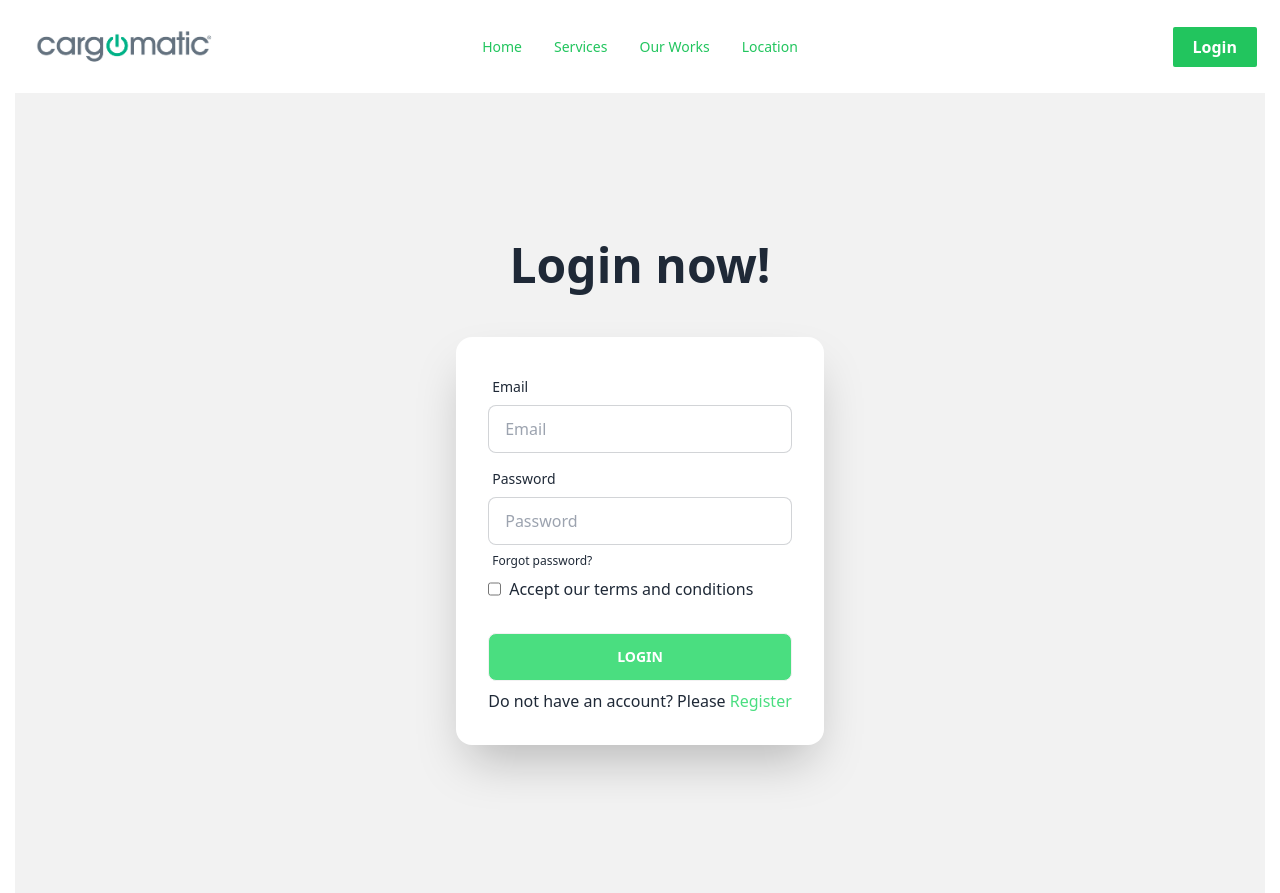
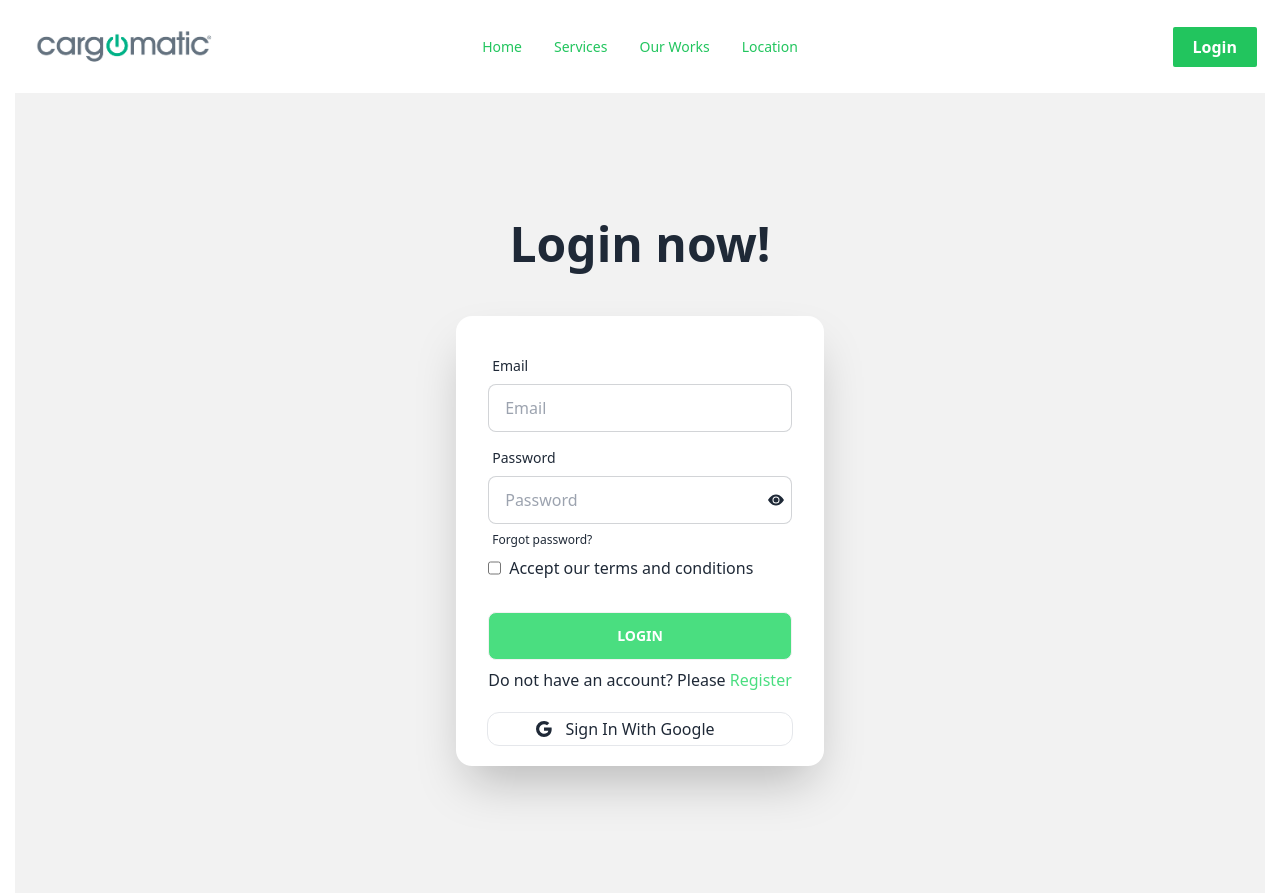
Before and after one commit to Sayedul3731/corporate-event-management, a React (Vite) app: page /login in a window 1280 px wide. Built offline with nearby package versions, Linux system fonts and the light colour scheme; a web font is replaced by a local one.

Commit message:
Log in with google functionality added

```diff
--- a/package.json
+++ b/package.json
@@ -18,6 +18,7 @@
     "react-dom": "^18.2.0",
     "react-icons": "^4.11.0",
     "react-router-dom": "^6.16.0",
+    "react-toastify": "^9.1.3",
     "sort-by": "^1.2.0",
     "sweetalert": "^2.1.2"
   },
--- a/src/Pages/Login/Login.jsx
+++ b/src/Pages/Login/Login.jsx
@@ -2,22 +2,35 @@ import { Link } from "react-router-dom";
 import { AuthContext } from "../../Provider/AuthProvider";
 import { useContext, useState } from "react"
 import swal from 'sweetalert';
+import { BsEyeFill, BsEyeSlashFill, BsGoogle } from "react-icons/bs"
 
 const Login = () => {
 
     const [email, setEmail] = useState("")
     const [password, setPassword] = useState("")
+    const [show, setShow] = useState(false)
+
     const { signIn } = useContext(AuthContext)
+    const { logInWithGoogle } = useContext(AuthContext)
+    const handleLogInWithGoogle = () => {
+        logInWithGoogle()
+            .then(result => {
+                console.log(result.user)
+            })
+            .catch(error => {
+                console.error(error);
+            })
+    }
     const handleSignIn = (e) => {
         e.preventDefault()
         signIn(email, password)
-        .then( result => {
+            .then(result => {
                 console.log(result.user);
-            swal("Congratulations!", "You Logged In Successfully!", "success");
+                swal("Thank You!", "You Logged In Successfully!", "success");
             })
             .catch(error => {
-            console.error(error);
-            swal("Oh!", "Your Log in is not success!", "error");
+                // console.error(error);
+                swal("Oh!", `${error.message}`, "error");
             })
     }
     return (
@@ -35,10 +48,13 @@ const Login = () => {
                             <input onChange={(e) => setEmail(e.target.value)} type="email" placeholder="Email" name="email" className="input input-bordered" required />
                         </div>
                         <div className="form-control">
+                            <div className="relative">
                                 <label className="label">
                                     <span className="label-text">Password</span>
                                 </label>
-                            <input onChange={(e) => setPassword(e.target.value)} type="password" placeholder="Password" name="password" className="input input-bordered" required />
+                                <input onChange={(e) => setPassword(e.target.value)} type={show ? 'text' : 'password'} placeholder="Password" name="password" className="input input-bordered w-full" required />
+                                <span className="absolute -ml-6 mt-4" onClick={() => setShow(!show)}>{show ? <BsEyeSlashFill></BsEyeSlashFill> : <BsEyeFill></BsEyeFill>}</span>
+                            </div>
                             <label className="label">
                                 <a href="#" className="label-text-alt link link-hover">Forgot password?</a>
                             </label>
@@ -52,6 +68,11 @@ const Login = () => {
                         </div>
                         <p>Do not have an account? Please <Link to="/register"><span className="text-green-400">Register</span></Link></p>
                     </form>
+                    <div className="relative w-full -mt-8 flex justify-center items-center">
+                    <button onClick={handleLogInWithGoogle} className="border w-5/6 m-5 py-1 rounded-xl">Sign In With Google</button>
+                    <p className="-ml-48 absolute"><BsGoogle></BsGoogle></p>
+
+                    </div>
                 </div>
             </div>
         </div>
--- a/src/Pages/Register/Register.jsx
+++ b/src/Pages/Register/Register.jsx
@@ -2,6 +2,7 @@ import { Link } from "react-router-dom"
 import { AuthContext } from "../../Provider/AuthProvider";
 import { useContext, useState } from "react"
 import swal from 'sweetalert';
+import { BsEyeFill, BsEyeSlashFill } from "react-icons/bs"
 
 const Register = () => {
 
@@ -11,10 +12,20 @@ const Register = () => {
     const [email, setEmail] = useState("")
     const [password, setPassword] = useState("")
     const [photo, setPhoto] = useState("")
+    const [show, setShow] = useState(false)
+    const [accepted, setAccepted] = useState(false)
+    // const [err, setErr] = useState("")
 
     const handleRegister = (e) => {
         e.preventDefault()
-        console.log(name,photo);
+        console.log(name,photo, accepted);
+        if(!/(?=.*[A-Z])(?=.*[!@#$%^&*]).{6,}/.test(password)){
+            swal("Oh!", "Password Should be at least 6 character, a capital letter and a special character.")
+            return;
+        }else if(accepted !== true){
+            swal("Oh!", "Please accept our Terms and Conditions", "error")
+            return;
+        }
         userCreate(email, password)
         .then( result => {
             console.log(result.user);
@@ -52,13 +63,16 @@ const Register = () => {
                             <input onChange={(e) => setEmail(e.target.value)} type="email" placeholder="Email" name="email" className="input input-bordered" required />
                         </div>
                         <div className="form-control">
-                            <label className="label">
-                                <span className="label-text">Password</span>
-                            </label>
-                            <input onChange={(e) => setPassword(e.target.value)} type="password" placeholder="Password" name="password" className="input input-bordered" required />
+                        <div className="relative">
+                                <label className="label">
+                                    <span className="label-text">Password</span>
+                                </label>
+                                <input onChange={(e) => setPassword(e.target.value)} type={show ? 'text' : 'password'} placeholder="Password" name="password" className="input input-bordered w-full" required />
+                                <span className="absolute -ml-6 mt-4" onClick={() => setShow(!show)}>{ show ? <BsEyeSlashFill></BsEyeSlashFill> : <BsEyeFill></BsEyeFill>}</span>
+                            </div>
                             <div className="flex gap-2 mt-3">
-                                <input type="checkbox" name="terms" id="terms" />
-                                <p>Accept our terms and conditions</p>
+                                <input onChange={(e) => setAccepted(e.target.checked)} type="checkbox" name="terms" id="terms" required/>
+                                <label htmlFor="terms">Accept our <a href=""> Terms and Conditions</a></label>
                             </div>
                         </div>
                         <div className="form-control mt-6">
--- a/src/Provider/AuthProvider.jsx
+++ b/src/Provider/AuthProvider.jsx
@@ -1,6 +1,6 @@
 import {createContext } from "react"
 import PropTypes from "prop-types"
-import { getAuth, signInWithEmailAndPassword } from "firebase/auth";
+import { GoogleAuthProvider, getAuth, signInWithEmailAndPassword, signInWithPopup } from "firebase/auth";
 import { createUserWithEmailAndPassword } from "firebase/auth"
 import app from "../firebase/firebase.config";
 
@@ -14,12 +14,17 @@ const AuthProvider = ({children}) => {
     const userCreate = (email, password) => {
         return createUserWithEmailAndPassword(auth, email, password)
     }
+    const googleProvider = new GoogleAuthProvider()
+    const logInWithGoogle = () => {
+      return signInWithPopup(auth, googleProvider)
+    }
     const signIn = (email, password)=> {
       return signInWithEmailAndPassword(auth, email, password)
     }
     const authInfo = {
         userCreate,
         signIn,
+        logInWithGoogle,
     }
     return (
       <AuthContext.Provider value={authInfo}>
```
Also changed, not shown: 1 other file (tests, documents, lock files or other folders). Lines whose indentation alone changed are shown as unchanged.
